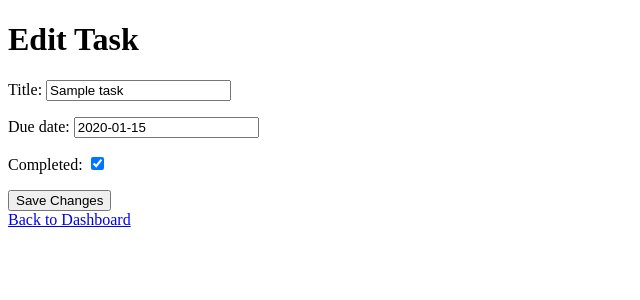
After one commit to AmitJ2005/PanPaperTodo, a Django app: page /edit_task/1/ in a window 1280 px wide. The commit adds this page. Shown: the top 300 px of the page, without its empty margins (0-640 px from the left). Run offline with Django 5.2, Linux system fonts and the light colour scheme; a user stored in the database is signed in; tables that the repository leaves empty hold one stand-in row (values such as "Sample post").

Commit message:
dashboard page working user can edit and delete the task

```diff
--- a/todo/forms.py
+++ b/todo/forms.py
@@ -6,7 +6,7 @@ from django.contrib.auth.models import User
 class TaskForm(forms.ModelForm):
     class Meta:
         model = Task
-        fields = ['title', 'description', 'due_date']
+        fields = ['title', 'due_date', 'completed']
 
 class SignUpForm(UserCreationForm):
     email = forms.EmailField(required=True)
--- a/todo/models.py
+++ b/todo/models.py
@@ -4,7 +4,6 @@ from django.contrib.auth.models import User
 class Task(models.Model):
     user = models.ForeignKey(User, on_delete=models.CASCADE)
     title = models.CharField(max_length=255)
-    description = models.TextField(blank=True, null=True)
     due_date = models.DateField()
     completed = models.BooleanField(default=False)
 
--- /dev/null
+++ b/todo/templates/todo/edit_task.html
@@ -0,0 +1,16 @@
+<!-- edit_task.html -->
+<!DOCTYPE html>
+<html>
+<head>
+    <title>Edit Task</title>
+</head>
+<body>
+    <h1>Edit Task</h1>
+    <form method="post">
+        {% csrf_token %}
+        {{ form.as_p }}
+        <button type="submit">Save Changes</button>
+    </form>
+    <a href="{% url 'dashboard' %}">Back to Dashboard</a>
+</body>
+</html>
--- a/todo/urls.py
+++ b/todo/urls.py
@@ -8,4 +8,6 @@ urlpatterns = [
     path('logout/', auth_views.LogoutView.as_view(next_page='/'), name='logout'),
     path('signup/', views.signup, name='signup'),
     path('dashboard/', views.dashboard, name='dashboard'),
+    path('edit_task/<int:task_id>/', views.edit_task, name='edit_task'),
+    path('delete_task/<int:task_id>/', views.delete_task, name='delete_task'),
 ]
--- a/todo/views.py
+++ b/todo/views.py
@@ -1,4 +1,4 @@
-from django.shortcuts import render, redirect
+from django.shortcuts import render, redirect, get_object_or_404
 from django.contrib.auth.forms import UserCreationForm
 from django.contrib.auth import authenticate, login
 from django.contrib.auth.decorators import login_required
@@ -7,6 +7,9 @@ from .forms import TaskForm  # Ensure TaskForm is also imported if used in the d
 from django.contrib import messages
 from .forms import SignUpForm
 from django.contrib.auth.models import User
+from django.utils import timezone
+import datetime
+import os
 
 def index(request):
     return render(request, 'todo/index.html')
@@ -22,16 +25,57 @@ def signup(request):
         form = SignUpForm()
     return render(request, 'todo/signup.html', {'form': form})
 
+
+
 @login_required
 def dashboard(request):
+    current_date = timezone.now().date()
+    min_date = current_date
+    max_date = current_date + datetime.timedelta(days=30)
+
+    selected_date_str = request.GET.get('task_date', current_date.strftime('%Y-%m-%d'))
+    selected_date = datetime.datetime.strptime(selected_date_str, '%Y-%m-%d').date()
+
+    tasks = Task.objects.filter(user=request.user, due_date=selected_date)
+
     if request.method == 'POST':
         form = TaskForm(request.POST)
         if form.is_valid():
             task = form.save(commit=False)
             task.user = request.user
+            task.due_date = selected_date
             task.save()
             return redirect('dashboard')
     else:
         form = TaskForm()
-    tasks = Task.objects.filter(user=request.user).order_by('due_date')
-    return render(request, 'todo/dashboard.html', {'tasks': tasks, 'form': form})
+
+    context = {
+        'tasks': tasks,
+        'form': form,
+        'current_date': current_date,
+        'selected_date': selected_date,
+        'min_date': min_date,
+        'max_date': max_date,
+    }
+
+    # print("Looking for template at: ", os.path.join('todo_app', 'todo', 'templates', 'dashboard.html'))
+    return render(request, 'todo/dashboard.html', context)
+
+
+@login_required
+def edit_task(request, task_id):
+    task = get_object_or_404(Task, id=task_id, user=request.user)
+    if request.method == 'POST':
+        form = TaskForm(request.POST, instance=task)
+        if form.is_valid():
+            form.save()
+            return redirect('dashboard')
+    else:
+        form = TaskForm(instance=task)
+    return render(request, 'todo/edit_task.html', {'form': form})
+
+@login_required
+def delete_task(request, task_id):
+    task = get_object_or_404(Task, id=task_id, user=request.user)
+    task.delete()
+    return redirect('dashboard')
```
Also changed, not shown: todo/templates/todo/dashboard.html (+35 -7 lines), todo_app/settings.py (+2 -15 lines).
